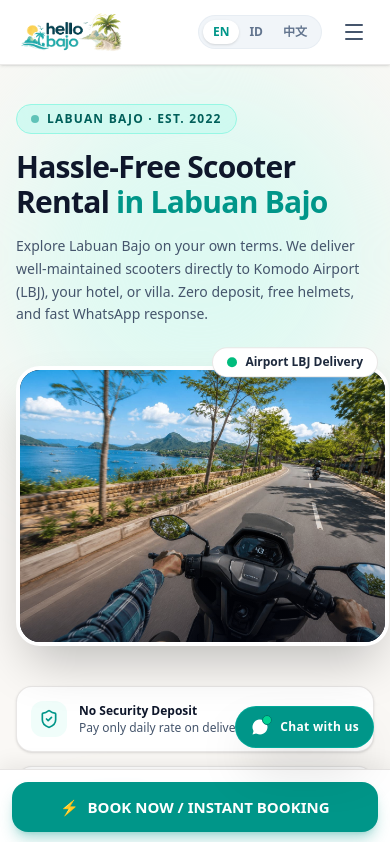
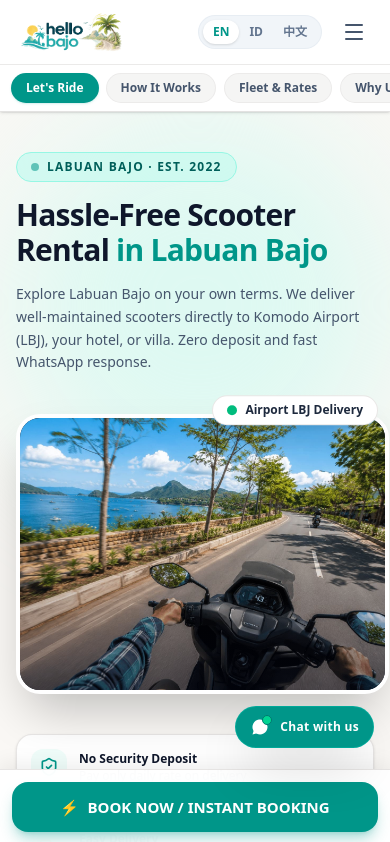
Before and after one commit to hellobajo/scooter-labuan-bajo, a React (Vite) app: page / in a window 390 px wide. Shown: the top 842 px of the page. Built offline with nearby package versions, Linux system fonts and the light colour scheme.

Commit message:
Add files via upload

```diff
--- a/src/App.tsx
+++ b/src/App.tsx
@@ -39,7 +39,7 @@ export default function App() {
       />
 
       {/* Main Content Sections matching exact screenshot order */}
-      <main className="flex-grow pt-16 sm:pt-20 pb-24 sm:pb-0">
+      <main className="flex-grow pt-28 sm:pt-20 pb-24 sm:pb-0">
         {/* 2. Hero Section */}
         <Hero
           t={t}
--- a/src/components/Header.tsx
+++ b/src/components/Header.tsx
@@ -2,6 +2,7 @@ import React, { useState } from 'react';
 import { Language, TranslationContent } from '../data/translations';
 import { MessageCircle, Menu, X } from 'lucide-react';
 import { SITE_CONFIG } from '../data/siteConfig';
+import { MobileStickyTabs } from './MobileStickyTabs';
 
 interface HeaderProps {
   lang: Language;
@@ -120,6 +121,9 @@ export const Header: React.FC<HeaderProps> = ({ lang, onLanguageChange, t, onOpe
         </div>
       </div>
 
+      {/* Mobile Horizontal Scrollable Sub-Menu / Sticky Tabs */}
+      <MobileStickyTabs lang={lang} />
+
       {/* Mobile Menu Dropdown */}
       {isMobileMenuOpen && (
         <div className="md:hidden bg-white border-b border-stone-200 px-4 pt-2 pb-6 space-y-3">
--- a/src/components/Hero.tsx
+++ b/src/components/Hero.tsx
@@ -18,7 +18,7 @@ export const Hero: React.FC<HeroProps> = ({ t, lang, onOpenReserveModal }) => {
   )}`;
 
   return (
-    <section className="relative bg-[#faf8f5] text-slate-900 pt-10 pb-16 sm:py-20 overflow-hidden border-b border-stone-200/60">
+    <section id="hero" className="relative bg-[#faf8f5] text-slate-900 pt-10 pb-16 sm:py-20 overflow-hidden border-b border-stone-200/60">
       {/* Decorative background glow */}
       <div className="absolute top-0 right-0 w-96 h-96 bg-teal-100/60 rounded-full blur-3xl pointer-events-none -z-0" />
       <div className="absolute bottom-0 left-0 w-80 h-80 bg-amber-100/50 rounded-full blur-3xl pointer-events-none -z-0" />
@@ -45,10 +45,10 @@ export const Hero: React.FC<HeroProps> = ({ t, lang, onOpenReserveModal }) => {
             {/* Subtitle */}
             <p className="text-slate-600 text-sm sm:text-base lg:text-lg leading-relaxed max-w-2xl">
               {lang === 'EN'
-                ? 'Explore Labuan Bajo on your own terms. We deliver well-maintained scooters directly to Komodo Airport (LBJ), your hotel, or villa. Zero deposit, free helmets, and fast WhatsApp response.'
+                ? 'Explore Labuan Bajo on your own terms. We deliver well-maintained scooters directly to Komodo Airport (LBJ), your hotel, or villa. Zero deposit and fast WhatsApp response.'
                 : lang === 'ZH'
-                ? '随心探索拉布安巴佐。免费送车至科莫多机场 (LBJ)、酒店或度假村。零押金，赠免费头盔，WhatsApp 快速回复。'
-                : 'Jelajahi Labuan Bajo dengan fleksibel. Motor siap antar ke Bandara Komodo (LBJ), hotel, atau villa Anda. Bebas deposit, helm gratis, dan respon cepat via WhatsApp.'}
+                ? '随心探索拉布安巴佐。免费送车至科莫多机场 (LBJ)、酒店或度假村。零押金，WhatsApp 快速回复。'
+                : 'Jelajahi Labuan Bajo dengan fleksibel. Motor siap antar ke Bandara Komodo (LBJ), hotel, atau villa Anda. Bebas deposit dan respon cepat via WhatsApp.'}
             </p>
           </div>
 
--- a/src/components/InstantReserveModal.tsx
+++ b/src/components/InstantReserveModal.tsx
@@ -1,4 +1,4 @@
-import React, { useState, useEffect, useMemo } from 'react';
+import React, { useState, useEffect, useMemo, useRef } from 'react';
 import { Language } from '../data/translations';
 import { X, MessageCircle, Calendar, Clock, MapPin, Zap, AlertCircle, Info, Plus, Minus, CheckCircle2, ShieldCheck } from 'lucide-react';
 import { SITE_CONFIG } from '../data/siteConfig';
@@ -152,6 +152,41 @@ export const InstantReserveModal: React.FC<InstantReserveModalProps> = ({
       window.removeEventListener('keydown', handleKeyDown);
     };
   }, [isOpen, onClose]);
+
+  // Browser History State Management for Mobile / Hardware Back Button
+  const pushedHistoryRef = useRef<boolean>(false);
+  const onCloseRef = useRef(onClose);
+
+  useEffect(() => {
+    onCloseRef.current = onClose;
+  }, [onClose]);
+
+  useEffect(() => {
+    if (!isOpen) return;
+
+    // Push dummy history entry so pressing back closes the modal instead of exiting the page
+    window.history.pushState({ modalOpen: true }, '');
+    pushedHistoryRef.current = true;
+
+    const handlePopState = () => {
+      if (pushedHistoryRef.current) {
+        pushedHistoryRef.current = false;
+        onCloseRef.current();
+      }
+    };
+
+    window.addEventListener('popstate', handlePopState);
+
+    return () => {
+      window.removeEventListener('popstate', handlePopState);
+
+      // If modal was closed via UI (X button, backdrop click, or submit) instead of back button
+      if (pushedHistoryRef.current) {
+        pushedHistoryRef.current = false;
+        window.history.back();
+      }
+    };
+  }, [isOpen]);
 
   // Selected Unit & Pricing Calculations
   const selectedUnit = SCOOTER_UNITS.find((u) => u.id === selectedBikeId) || null;
--- /dev/null
+++ b/src/components/MobileStickyTabs.tsx
@@ -0,0 +1,113 @@
+import React, { useEffect, useState, useRef } from 'react';
+import { Language } from '../data/translations';
+
+interface MobileStickyTabsProps {
+  lang: Language;
+}
+
+interface TabItem {
+  id: string;
+  labels: {
+    EN: string;
+    ID: string;
+    ZH: string;
+  };
+}
+
+const TABS: TabItem[] = [
+  { id: 'hero', labels: { EN: "Let's Ride", ID: 'Beranda', ZH: '首页' } },
+  { id: 'how-it-works', labels: { EN: 'How It Works', ID: 'Cara Kerja', ZH: '预订流程' } },
+  { id: 'fleet', labels: { EN: 'Fleet & Rates', ID: 'Pilihan Motor', ZH: '车型价格' } },
+  { id: 'why-us', labels: { EN: 'Why Us', ID: 'Keunggulan', ZH: '选择我们' } },
+  { id: 'gallery', labels: { EN: 'Gallery', ID: 'Galeri', ZH: '客照展示' } },
+  { id: 'faq', labels: { EN: 'FAQ', ID: 'FAQ', ZH: '常见问题' } },
+];
+
+export const MobileStickyTabs: React.FC<MobileStickyTabsProps> = ({ lang }) => {
+  const [activeSection, setActiveSection] = useState<string>('hero');
+  const navContainerRef = useRef<HTMLDivElement>(null);
+  const tabRefs = useRef<{ [key: string]: HTMLButtonElement | null }>({});
+
+  useEffect(() => {
+    const handleScroll = () => {
+      const scrollPosition = window.scrollY + 130; // Offset for header + tab bar height
+
+      let currentSection = TABS[0].id;
+      for (const tab of TABS) {
+        const element = document.getElementById(tab.id);
+        if (element) {
+          const top = element.offsetTop;
+          if (scrollPosition >= top) {
+            currentSection = tab.id;
+          }
+        }
+      }
+
+      setActiveSection(currentSection);
+    };
+
+    window.addEventListener('scroll', handleScroll, { passive: true });
+    handleScroll(); // Initial check
+
+    return () => {
+      window.removeEventListener('scroll', handleScroll);
+    };
+  }, []);
+
+  // Auto-scroll the active tab into view horizontally inside the nav container
+  useEffect(() => {
+    const activeTabElem = tabRefs.current[activeSection];
+    if (activeTabElem && navContainerRef.current) {
+      activeTabElem.scrollIntoView({
+        behavior: 'smooth',
+        block: 'nearest',
+        inline: 'center',
+      });
+    }
+  }, [activeSection]);
+
+  const handleTabClick = (id: string) => {
+    setActiveSection(id);
+    const element = document.getElementById(id);
+    if (element) {
+      const elementPosition = element.getBoundingClientRect().top + window.pageYOffset;
+      const offsetPosition = elementPosition - 110; // offset for sticky header + sub-menu
+
+      window.scrollTo({
+        top: Math.max(0, offsetPosition),
+        behavior: 'smooth',
+      });
+    }
+  };
+
+  return (
+    <div className="sm:hidden bg-white/95 backdrop-blur-md border-t border-stone-200/80 shadow-xs">
+      <div
+        ref={navContainerRef}
+        className="flex items-center gap-2 px-3 py-2 overflow-x-auto hide-scrollbar scroll-smooth whitespace-nowrap min-w-full"
+      >
+        {TABS.map((tab) => {
+          const isActive = activeSection === tab.id;
+          const label = tab.labels[lang] || tab.labels.EN;
+
+          return (
+            <button
+              key={tab.id}
+              ref={(el) => {
+                tabRefs.current[tab.id] = el;
+              }}
+              onClick={() => handleTabClick(tab.id)}
+              className={`px-3.5 py-1.5 text-xs font-bold rounded-full transition-all duration-200 shrink-0 cursor-pointer ${
+                isActive
+                  ? 'bg-teal-600 text-white shadow-sm shadow-teal-600/30 ring-1 ring-teal-600'
+                  : 'bg-stone-100 text-slate-600 hover:text-slate-900 hover:bg-stone-200/80 border border-stone-200/60'
+              }`}
+            >
+              {label}
+            </button>
+          );
+        })}
+      </div>
+    </div>
+  );
+};
--- a/src/components/SocialProofGallery.tsx
+++ b/src/components/SocialProofGallery.tsx
@@ -12,7 +12,7 @@ export const SocialProofGallery: React.FC<SocialProofGalleryProps> = ({ lang })
   const marqueeItems = [...HANDOVER_GALLERY_IMAGES, ...HANDOVER_GALLERY_IMAGES];
 
   return (
-    <section className="py-16 sm:py-24 bg-white border-t border-stone-100 overflow-hidden relative">
+    <section id="gallery" className="py-16 sm:py-24 bg-white border-t border-stone-100 overflow-hidden relative">
       <div className="max-w-7xl mx-auto px-4 sm:px-6 lg:px-8">
 
         {/* Section Header */}
@@ -30,13 +30,6 @@ export const SocialProofGallery: React.FC<SocialProofGalleryProps> = ({ lang })
               ? '实景交车与旅行者风采'
               : 'Galeri Serah Terima Motor'}
           </h2>
-          <p className="text-sm sm:text-base text-slate-500 font-medium">
-            {lang === 'EN'
-              ? 'Hover or tap photos to pause. We deliver clean, fueled scooters directly to Komodo Airport (LBJ) and luxury hotels across Labuan Bajo.'
-              : lang === 'ZH'
-              ? '悬停或轻触照片可暂停滚动。我们直接将准备就绪的摩托车送到科莫多机场 (LBJ) 及各大酒店。'
-              : 'Arahkan kursor atau sentuh foto untuk jeda. Kami mengantar motor bersih dan siap pakai langsung ke Bandara & Hotel.'}
-          </p>
 
           <div className="flex flex-wrap justify-center gap-4 mt-5">
             <div className="flex items-center gap-1.5 text-xs font-bold text-slate-700 bg-stone-50 px-3 py-1.5 rounded-full border border-stone-200">
--- a/src/data/translations.ts
+++ b/src/data/translations.ts
@@ -140,7 +140,7 @@ export const translations: Record<Language, TranslationContent> = {
       subtitle: 'Free delivery to Komodo airport, hotel, or anywhere in town. No deposit. Just pick a bike, chat us on WhatsApp, and we handle the rest.',
       badges: [
         'No deposit required',
-        'Helmets included free',
+        '2 SNI helmets provided',
         'Free town delivery',
         'Quick WhatsApp response',
       ],
@@ -177,7 +177,7 @@ export const translations: Record<Language, TranslationContent> = {
     fleet: {
       tag: 'OUR FLEET',
       title: 'Choose your ride',
-      subtitle: 'Helmet and delivery included on all bikes. Photos are examples — exact color may vary.',
+      subtitle: 'Clean helmets, phone holder, and initial fuel included with every bike. Delivery by staff (Rp 20k/trip). Photos are examples — exact color may vary.',
       bookBtn: 'Book This',
       items: [
         {
@@ -369,7 +369,7 @@ export const translations: Record<Language, TranslationContent> = {
     fleet: {
       tag: 'PILIHAN MOTOR',
       title: 'Pilih Motor Favorit Anda',
-      subtitle: 'Sudah termasuk helm dan antar jemput gratis untuk semua motor. Warna menyesuaikan ketersediaan.',
+      subtitle: 'Helm bersih, phone holder, dan bensin awal sudah termasuk untuk setiap motor. Pengantaran oleh staf (Rp 20rb/trip). Foto adalah contoh — warna menyesuaikan ketersediaan.',
       bookBtn: 'Pesan Motor Ini',
       items: [
         {
@@ -561,7 +561,7 @@ export const translations: Record<Language, TranslationContent> = {
     fleet: {
       tag: '车型选择',
       title: '挑选您的专属坐骑',
-      subtitle: '所有车型均包含免费头盔和送车服务。图片仅供参考，具体颜色以实车为准。',
+      subtitle: '每辆车均包含干净头盔、手机支架和初始燃油。工作人员送车（2万印尼盾/趟）。图片仅供参考，具体颜色以实车为准。',
       bookBtn: '预订此款',
       items: [
         {
--- a/src/index.css
+++ b/src/index.css
@@ -20,9 +20,4 @@
   .animate-marquee {
     animation: marquee 35s linear infinite;
   }
-  .animate-marquee:hover,
-  .animate-marquee:active,
-  .animate-marquee:focus-within {
-    animation-play-state: paused;
-  }
 }
```
